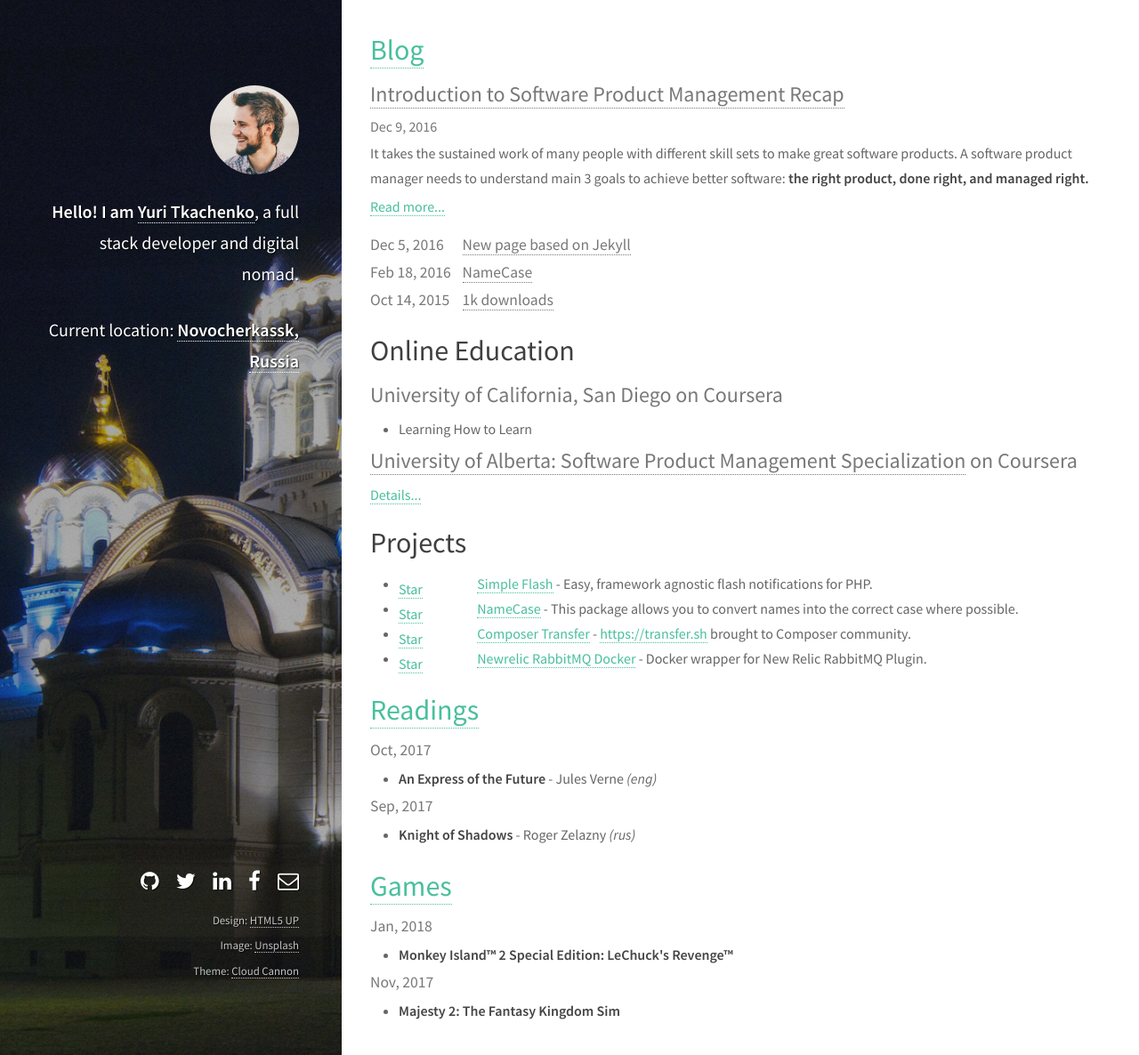
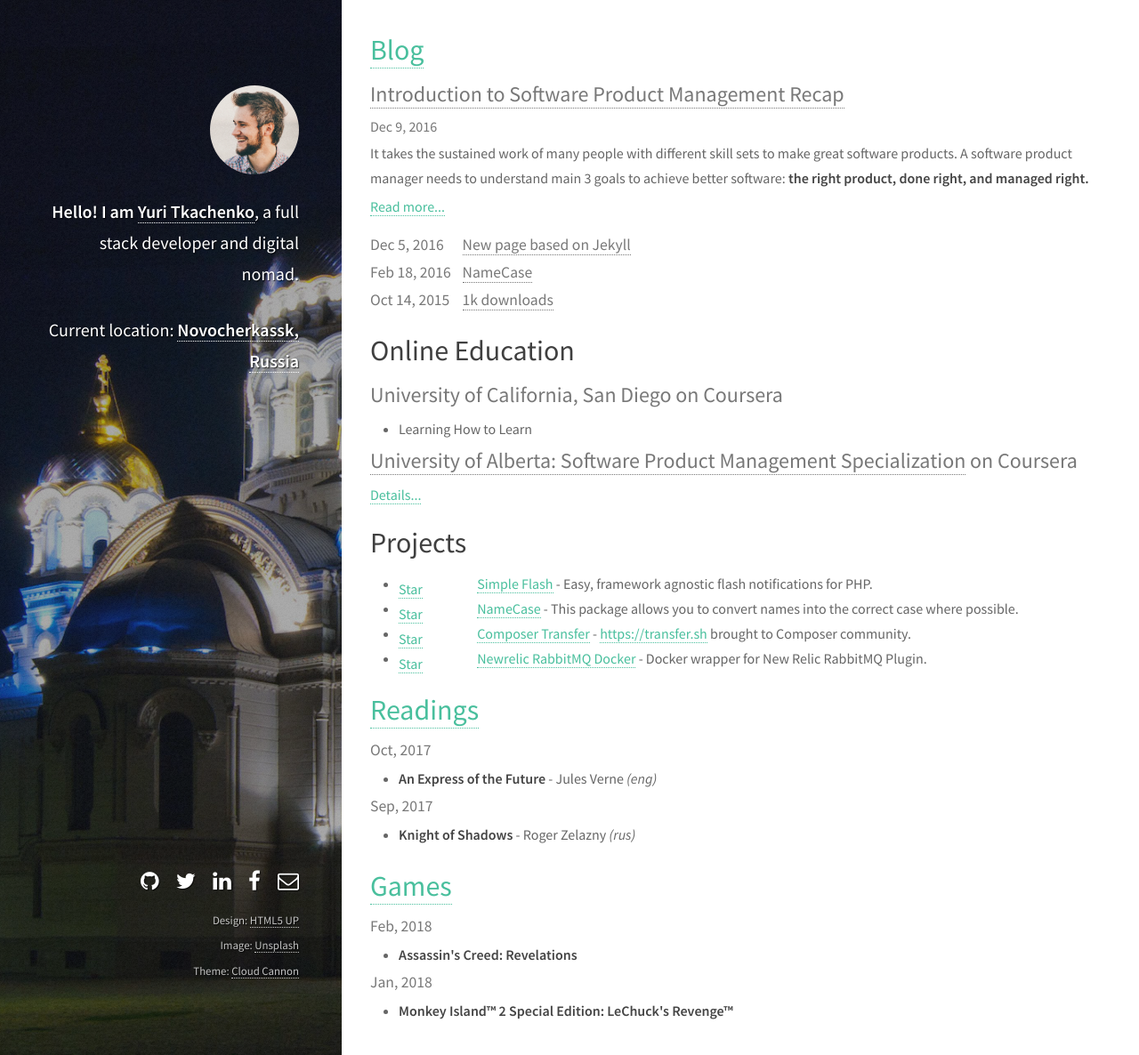
Before and after one commit to tamtamchik/tamtamchik.github.io, a Jekyll site: the page built from index.html, in a window 1280 px wide and 1186 px high. Shown: the whole window at 89% size. Built offline with Jekyll 4.4.1, drawn with Linux system fonts in a browser that asks for light colours.

Commit message:
Update games.yml

```diff
--- a/_data/games.yml
+++ b/_data/games.yml
@@ -1,3 +1,7 @@
+- date: 2018-02-01
+  games:
+    - name: "Assassin's Creed: Revelations"
+
 - date: 2018-01-01
   games:
     - name: "Monkey Island™ 2 Special Edition: LeChuck's Revenge™"
```
